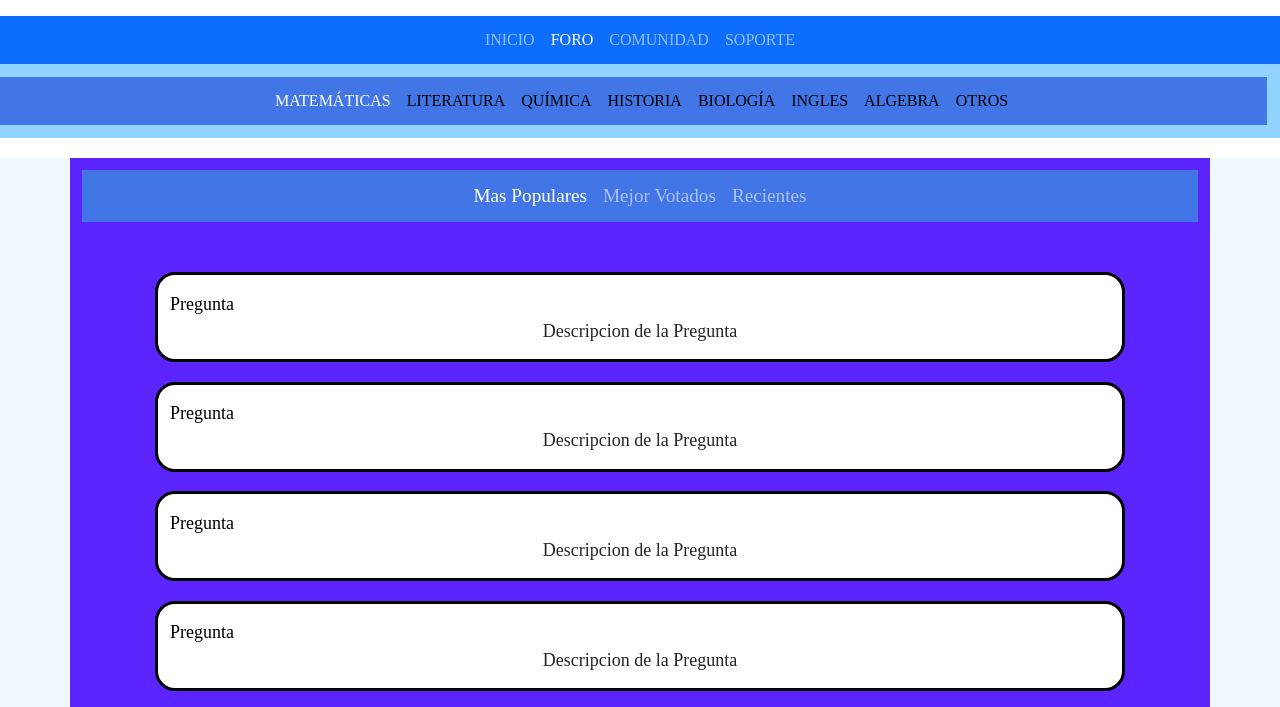
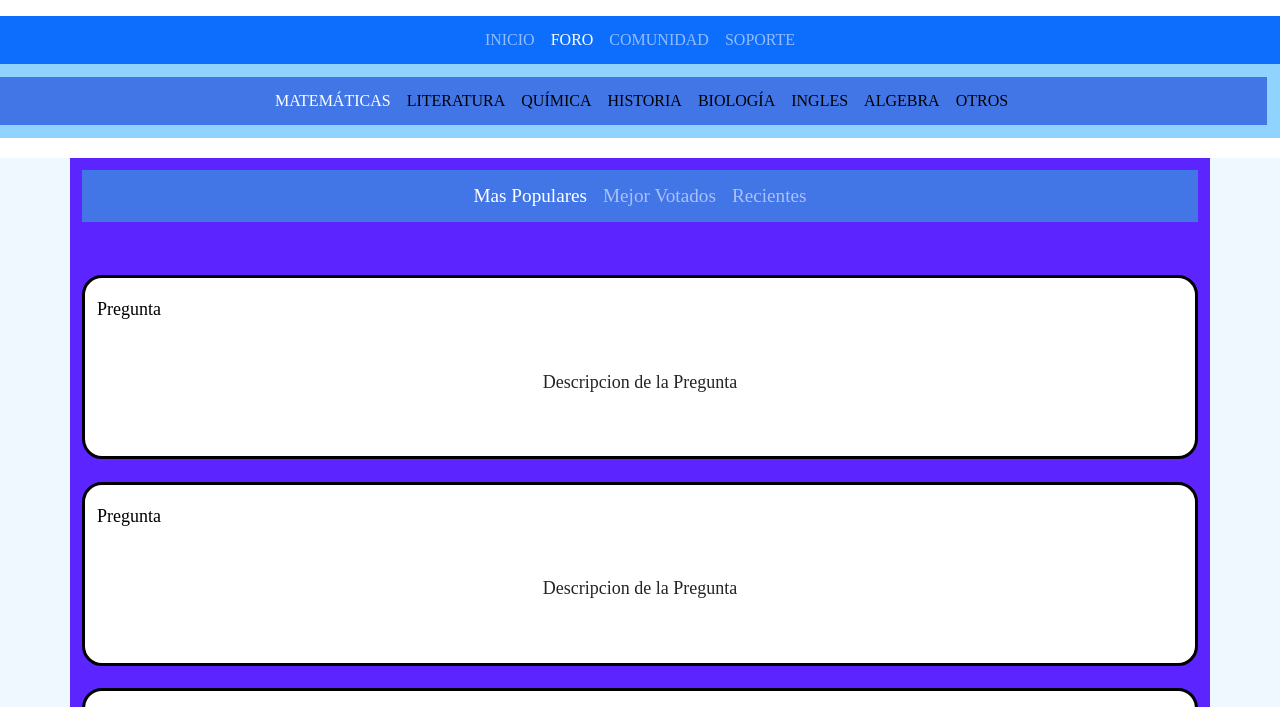
Before and after one commit to Batuntu/LGM-web, a website: page foro.html in a window 1280 px wide. Shown: the part 63-770 px from the top of the page. Drawn offline with nearby package versions, Linux system fonts and the light colour scheme; a web font is replaced by a local one.

Commit message:
Add files via upload

```diff
--- a/css/foro.css
+++ b/css/foro.css
@@ -33,9 +33,17 @@
   font-size: larger;
 }
 
-@media (min-width: 1200px) {
+@media screen and (min-width: 576px) {
   #foros.container {
-    max-width: 970px;
+    -webkit-transform: scale(0.9);
+            transform: scale(0.9);
+  }
+}
+
+@media screen and (min-width: 992px) {
+  #foros.container {
+    -webkit-transform: scale(1);
+            transform: scale(1);
   }
 }
 
@@ -45,7 +53,7 @@
   background-color: #5c25ff;
 }
 
-.col {
+.borde {
   margin-top: 2%;
   padding-top: 2%;
   padding-bottom: 2%;
@@ -54,7 +62,19 @@
   background-color: white;
 }
 
-.col p {
+.borde p {
   margin-top: 1%;
 }
+
+@media screen and (min-width: 768px) {
+  .borde p {
+    padding: 2%;
+  }
+}
+
+@media screen and (min-width: 992px) {
+  .borde p {
+    padding: 4%;
+  }
+}
 /*# sourceMappingURL=foro.css.map */
```
Also changed, not shown: 1 other file.
